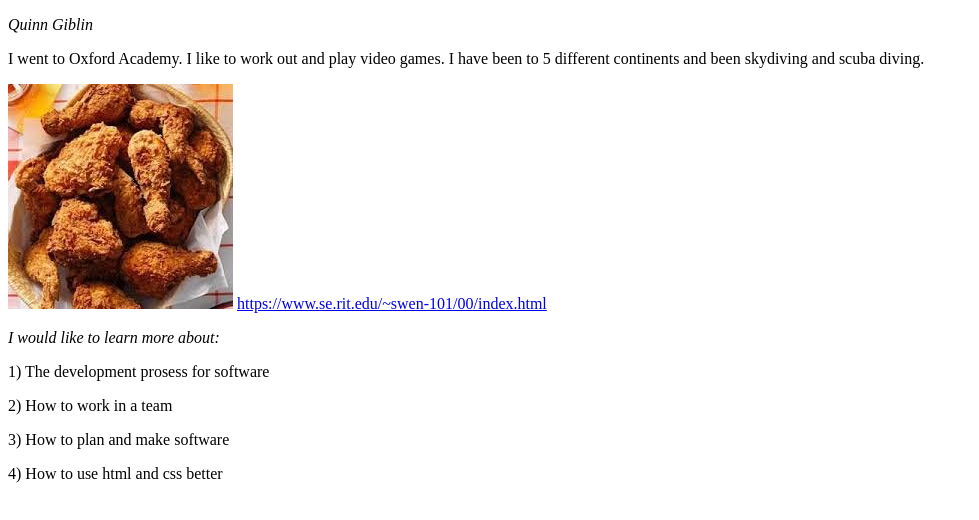
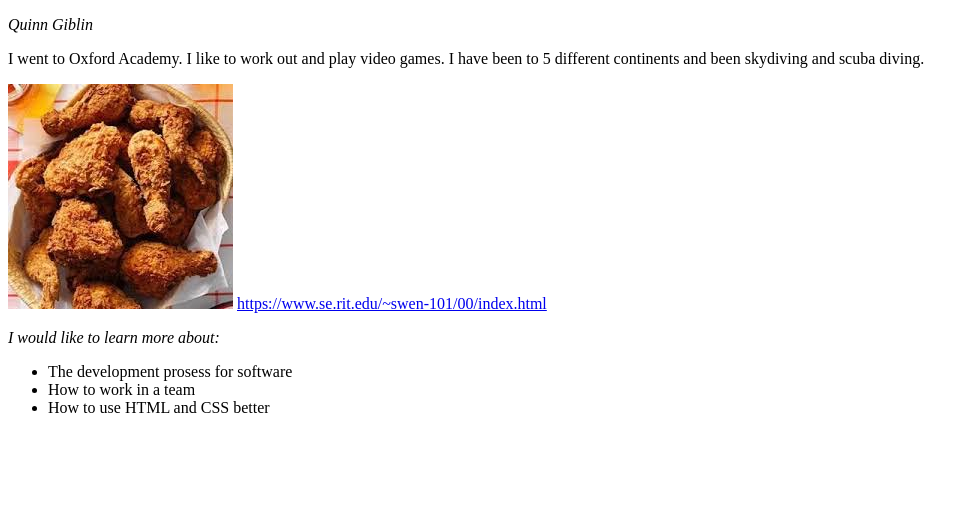
Before and after one commit to qag4991/intro, a plain HTML site: page index.html in a window 1280 px wide. Shown: the whole page, without its empty margins (0-979 px from the left). Drawn offline with Linux system fonts and the light colour scheme.

Commit message:
added bullet points

```diff
--- a/index.html
+++ b/index.html
@@ -16,9 +16,10 @@
     <img src="./favorate_food.jpg" alt="No immage found">
     <a href="SWEN 101 Website">https://www.se.rit.edu/~swen-101/00/index.html</a>
     <p><em>I would like to learn more about:</em></p>
-    <p>1) The development prosess for software</p>
-    <p>2) How to work in a team</p>
-    <p>3) How to plan and make software</p>
-    <p>4) How to use html and css better</p>
+    <ul>
+        <li>The development prosess for software</li>
+        <li>How to work in a team</li>
+        <li>How to use HTML and CSS better</li>
+    </ul>
 </body>
 </html>
```
